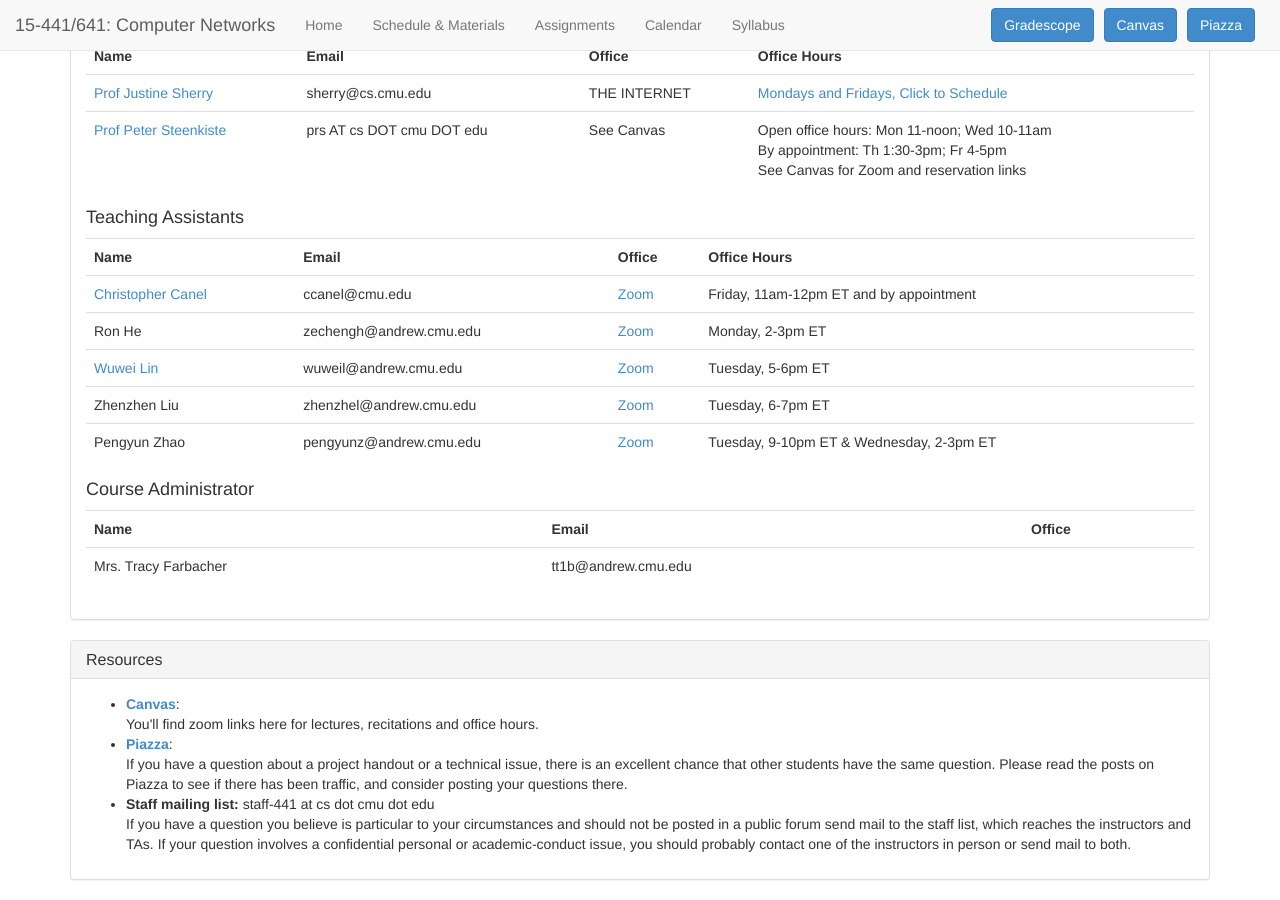
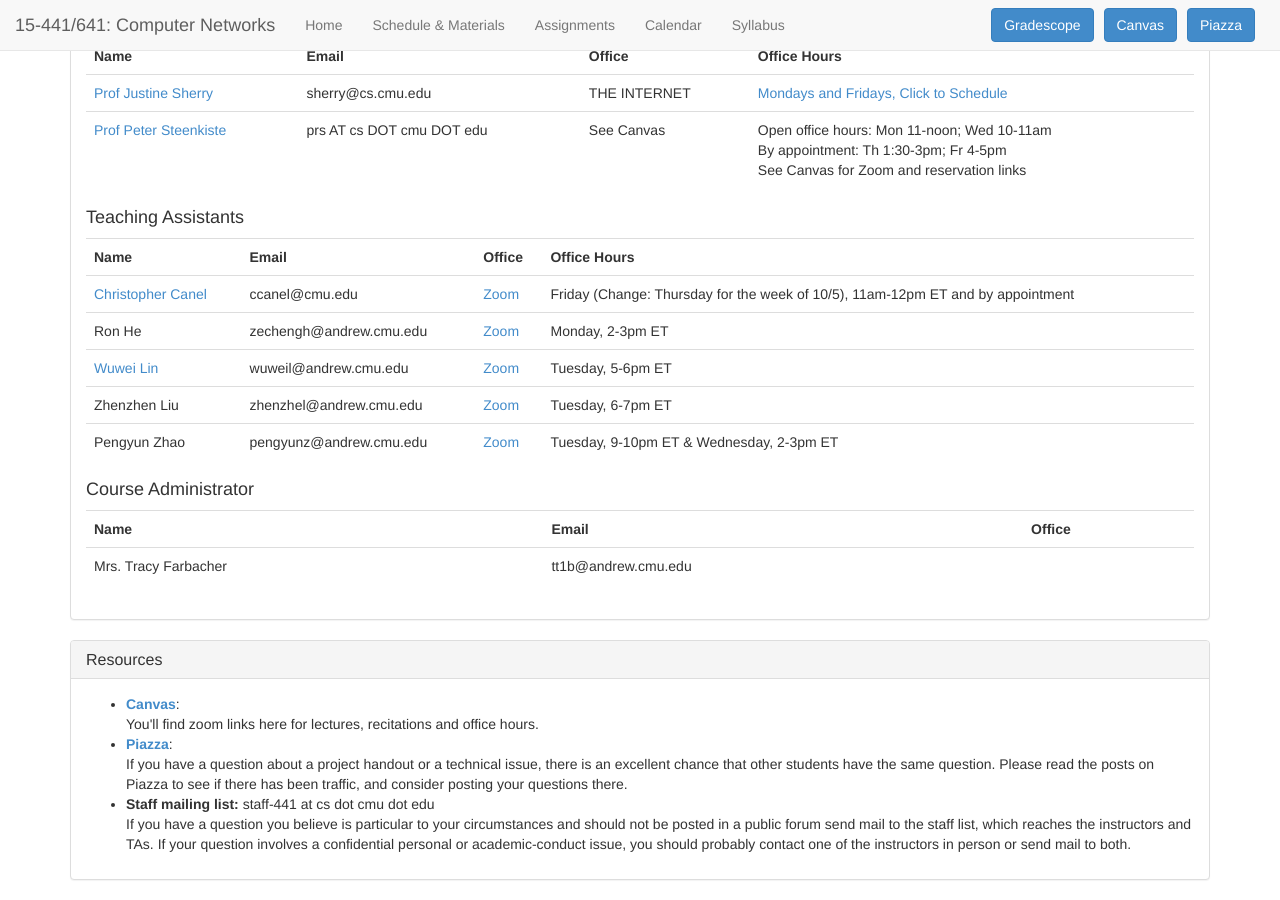
Before and after one commit to computer-networks/fa21, a Jekyll site: the page built from index.html, in a window 1280 px wide and 900 px high, scrolled down 628 px. Built offline with Jekyll 4.4.1, drawn with Linux system fonts in a browser that asks for light colours.

Commit message:
Change Chris's office hours this week

```diff
--- a/index.html
+++ b/index.html
@@ -93,7 +93,7 @@ title: 15-441/641 Fall 2020
       <td><a href="https://www.ccanel.com/">Christopher Canel</a></td>
       <td><span class="email">ccanel@cmu.edu</span></td>
       <td><a href="https://cmu.zoom.us/j/99110244793?pwd=YlhGUDd3MGdWc2pMbzBBaFFHNlk2dz09">Zoom</a></td>
-      <td>Friday, 11am-12pm ET and by appointment</td>
+      <td>Friday (Change: Thursday for the week of 10/5), 11am-12pm ET and by appointment</td>
     </tr>
     <tr>
       <td>Ron He</td>
```
